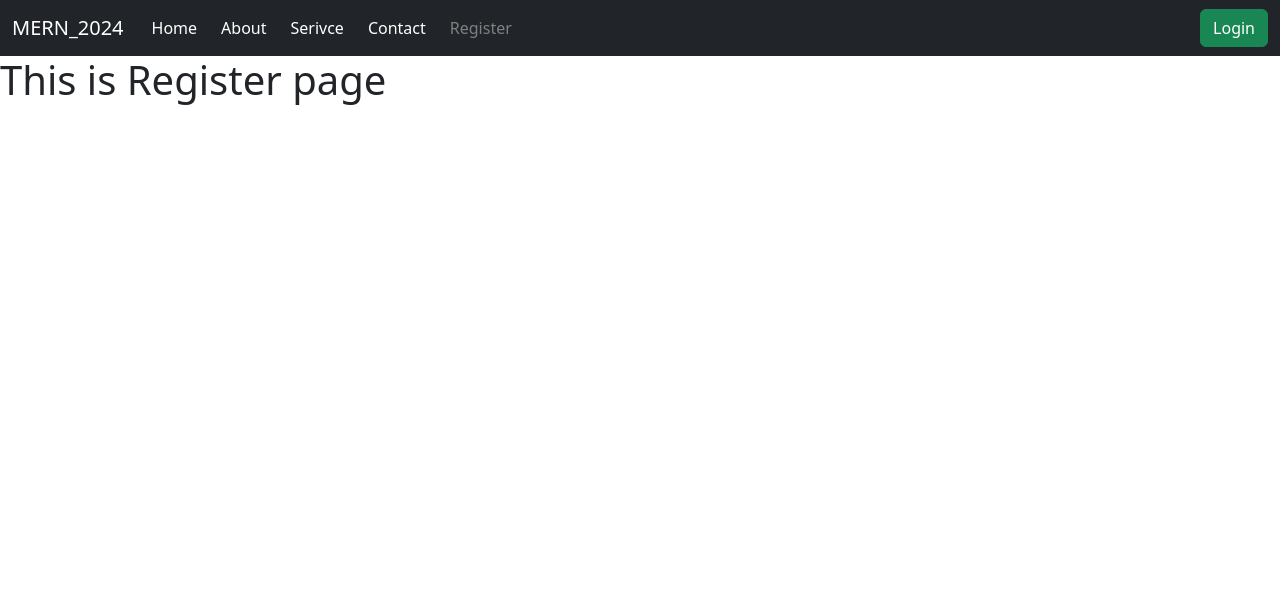
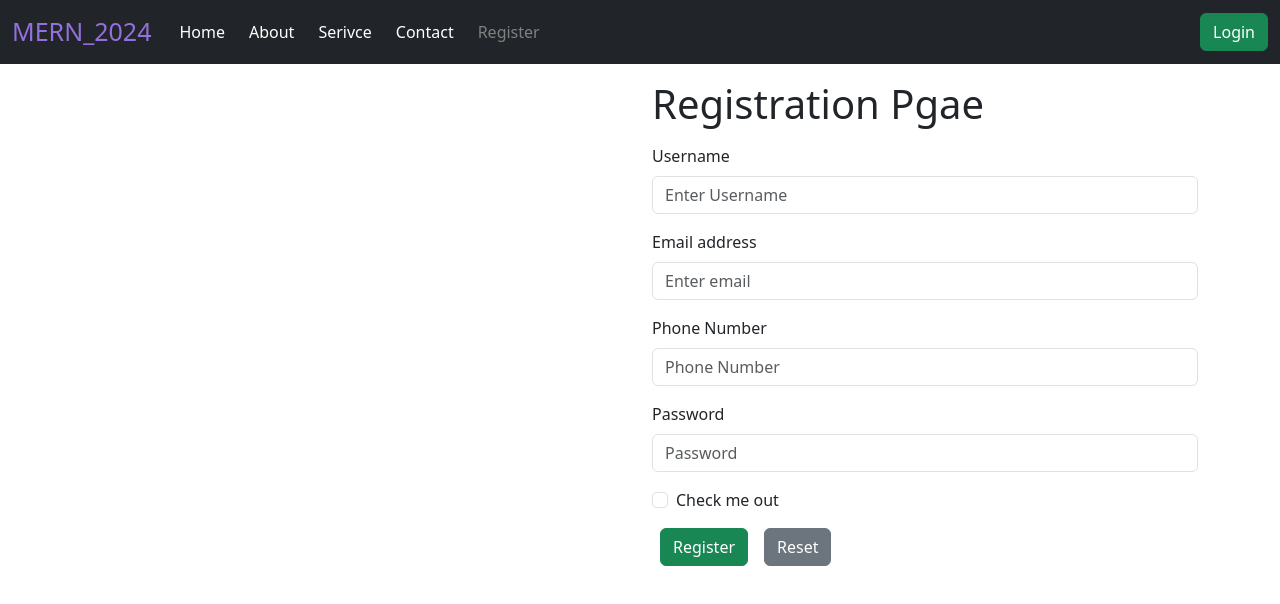
Before and after one commit to ByteNinjaSmit/MERN2024, a React (Vite) app in the folder client/: page /register in a window 1280 px wide. Shown: the top 604 px of the page. Built offline with nearby package versions, Linux system fonts and the light colour scheme.

Commit message:
registration page UI Done

```diff
--- a/client/src/App.css
+++ b/client/src/App.css
@@ -40,3 +40,6 @@
 .read-the-docs {
   color: #888;
 } */
+body{
+  background-color:black;
+}
--- a/client/src/components/Navbar.jsx
+++ b/client/src/components/Navbar.jsx
@@ -14,7 +14,7 @@ const ColorSchemesExample = () => {
     <>
       <Navbar expand="lg" className="bg-dark navbar-dark ">
         <Container fluid>
-          <Navbar.Brand to="/">MERN_2024</Navbar.Brand>
+          <Navbar.Brand style={{ color: 'mediumpurple', fontSize:'25px' }} to="/">MERN_2024</Navbar.Brand>
           <Navbar.Toggle aria-controls="navbarScroll" />
           <Navbar.Collapse id="navbarScroll">
           <Nav
@@ -23,31 +23,56 @@ const ColorSchemesExample = () => {
   navbarScroll
 >
   <Link
-                style={{ color: location.pathname === '/' ? 'gray' : 'white', textDecoration: 'none', padding: '5px 12px' }}
+    style={{
+      fontSize: location.pathname === '/' ? '16px' : 'white',
+      color: location.pathname === '/' ? 'gray' : 'white',
+      textDecoration: 'none',
+      padding: '5px 12px',
+    }}
     to="/"
   >
     Home
   </Link>
   <Link
-                style={{ color: location.pathname === '/about' ? 'gray' : 'white', textDecoration: 'none', padding: '5px 12px' }}
+    style={{
+      fontSize: location.pathname === '/about' ? '16px' : 'white',
+      color: location.pathname === '/about' ? 'gray' : 'white',
+      textDecoration: 'none',
+      padding: '5px 12px',
+    }}
     to="/about"
   >
     About
   </Link>
   <Link
-                style={{ color: location.pathname === '/service' ? 'gray' : 'white', textDecoration: 'none', padding: '5px 12px' }}
+    style={{
+      fontSize: location.pathname === '/service' ? '16px' : 'white',
+      color: location.pathname === '/service' ? 'gray' : 'white',
+      textDecoration: 'none',
+      padding: '5px 12px',
+    }}
     to="/service"
   >
     Serivce
   </Link>
   <Link
-                style={{ color: location.pathname === '/contact' ? 'gray' : 'white', textDecoration: 'none', padding: '5px 12px' }}
+    style={{
+      fontSize: location.pathname === '/contact' ? '16px' : 'white',
+      color: location.pathname === '/contact' ? 'gray' : 'white',
+      textDecoration: 'none',
+      padding: '5px 12px',
+    }}
     to="/contact"
   >
     Contact
   </Link>
   <Link
-                style={{ color: location.pathname === '/register' ? 'gray' : 'white', textDecoration: 'none', padding: '5px 12px' }}
+    style={{
+      fontSize: location.pathname === '/register' ? '16px' : 'white',
+      color: location.pathname === '/register' ? 'gray' : 'white',
+      textDecoration: 'none',
+      padding: '5px 12px',
+    }}
     to="/register"
   >
     Register
--- a/client/src/pages/Register.jsx
+++ b/client/src/pages/Register.jsx
@@ -1,11 +1,108 @@
-import React from 'react'
+import React, { useState } from "react";
+import Container from "react-bootstrap/Container";
+import Row from "react-bootstrap/Row";
+import Col from "react-bootstrap/Col";
+import Button from "react-bootstrap/Button";
+import Form from "react-bootstrap/Form";
 
 const Register = () => {
+  const [user, setUser] = useState({
+    username: "",
+    email: "",
+    phone: "",
+    password: "",
+  });
+  // handle input user value
+  const handleInput = (e) => {
+    console.log(e);
+    let name = e.target.name;
+    let value = e.target.value;
+    setUser({
+      ...user,
+      [name]:value,
+    });
+  };
+
+  // handeling form submit
+  const handleSubmit = (e) =>{
+    e.preventDefault();
+    console.log(user);
+  }
+
+
   return (
-    <div>
-      <h1>This is Register page</h1>
-    </div>
-  )
-}
+    <>
+      <Container>
+        <Row>
+          <Col>
+            <div className="registration-image"></div>
+          </Col>
+          <Col>
+            <h1 className="mt-3 mb-1 ">Registration Pgae</h1>
+            <Form className="mt-3" onSubmit={handleSubmit}>
+              <Form.Group className="mb-3" controlId="formBasicUsername">
+                <Form.Label>Username</Form.Label>
+                <Form.Control
+                  type="username"
+                  name="username"
+                  value={user.username}
+                  placeholder="Enter Username"
+                  required
+                  autocomplete="off"
+                  onChange={handleInput}
+                />
+              </Form.Group>
+              <Form.Group className="mb-3" controlId="formBasicEmail">
+                <Form.Label>Email address</Form.Label>
+                <Form.Control
+                  type="email"
+                  name="email"
+                  value={user.email}
+                  placeholder="Enter email"
+                  required
+                  autocomplete="off"
+                  onChange={handleInput}
+                />
+              </Form.Group>
+              <Form.Group className="mb-3" controlId="formBasicPhoneNumber">
+                <Form.Label>Phone Number</Form.Label>
+                <Form.Control
+                  type="phone"
+                  name="phone"
+                  value={user.phone}
+                  placeholder="Phone Number"
+                  required
+                  autocomplete="off"
+                  onChange={handleInput}
+                />
+              </Form.Group>
+              <Form.Group className="mb-3" controlId="formBasicPassword">
+                <Form.Label>Password</Form.Label>
+                <Form.Control
+                  type="password"
+                  name="password"
+                  value={user.password}
+                  placeholder="Password"
+                  required
+                  autocomplete="off"
+                  onChange={handleInput}
+                />
+              </Form.Group>
+              <Form.Group className="mb-3" controlId="formBasicCheckbox">
+                <Form.Check type="checkbox" label="Check me out" />
+              </Form.Group>
+              <Button variant="success" type="submit" className="btn mx-2">
+                Register
+              </Button>
+              <Button variant="secondary" type="reset" className="btn mx-2">
+                Reset
+              </Button>
+            </Form>
+          </Col>
+        </Row>
+      </Container>
+    </>
+  );
+};
 
-export default Register
+export default Register;
```
Also changed, not shown: client/src/index.css (line endings or trailing spaces). Lines whose indentation alone changed are shown as unchanged.
